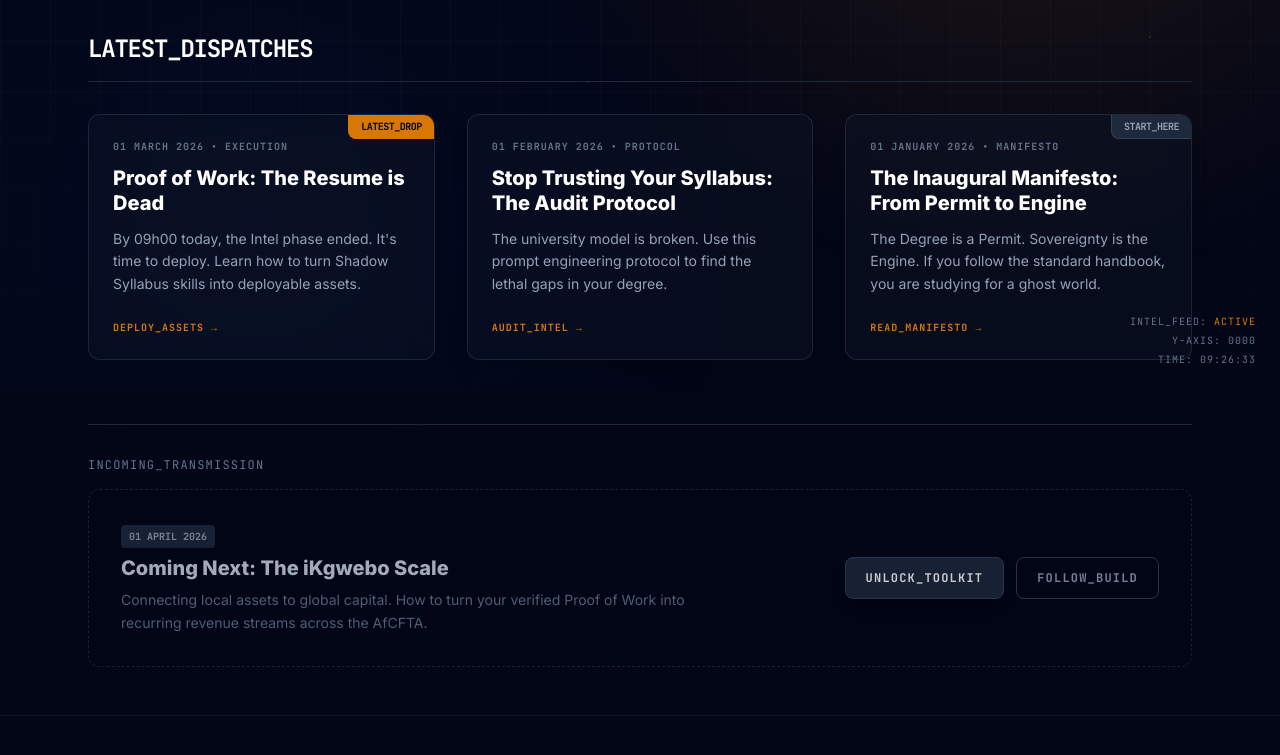
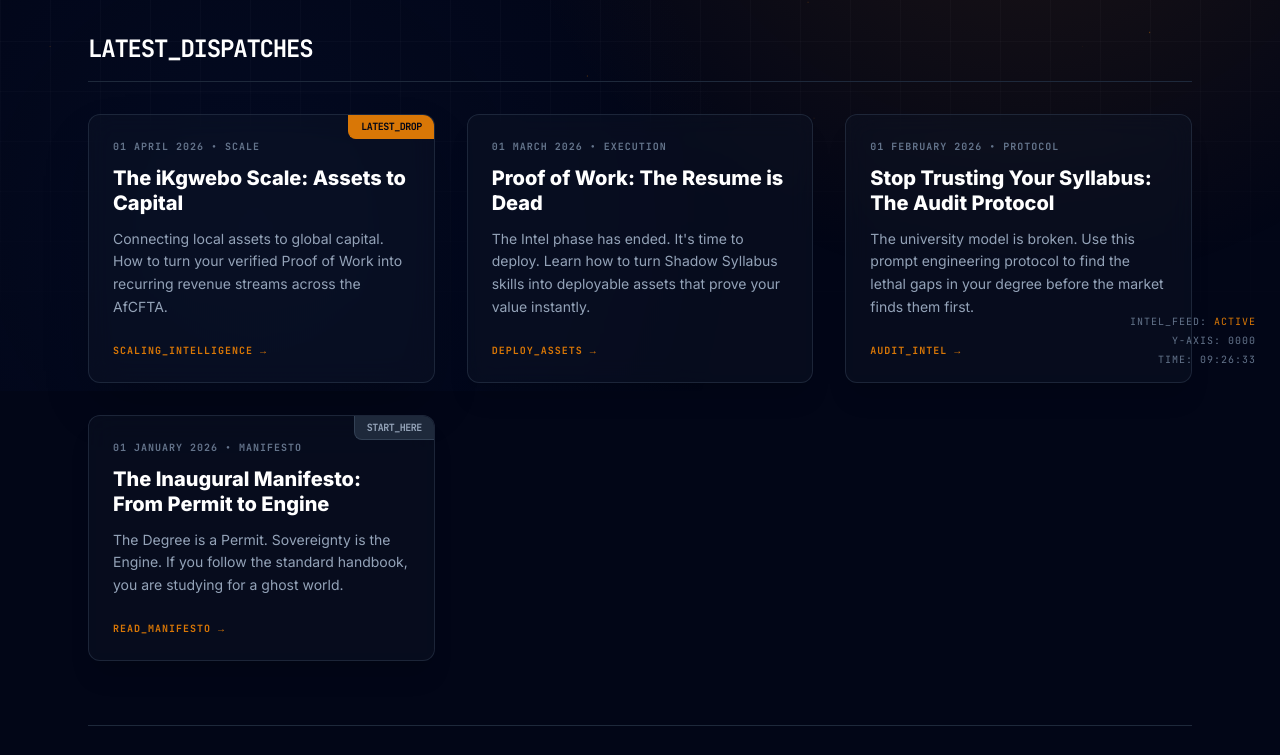
Before and after one commit to malatm1/Ithuvia, a plain HTML site: page blog/index.html in a window 1280 px wide. Shown: the part 409-1164 px from the top of the page. Drawn offline with nearby package versions, Linux system fonts and the light colour scheme.

Commit message:
Update Twitter creator and content details

```diff
--- a/blog/index.html
+++ b/blog/index.html
@@ -20,7 +20,7 @@
 
   <meta name="twitter:card" content="summary_large_image" />
   <meta name="twitter:site" content="@Ithuvia" />
-  <meta name="twitter:creator" content="@ithuvia" />
+  <meta name="twitter:creator" content="@m_a_l_a_t_j_i" />
   <meta name="twitter:title" content="Ithuvia | Inside Intel" />
   <meta name="twitter:description" content="The Resume is Dead. Build the Infrastructure. Escape the Legacy Loop." />
   <meta name="twitter:image" content="https://raw.githubusercontent.com/malatm1/Ithuvia/main/assets/social-card.png" />
@@ -167,6 +167,22 @@
         <article class="bg-slate-900/40 backdrop-blur-md rounded-xl border border-slate-700/50 p-6 hover:border-amber-600/50 transition group relative overflow-hidden shadow-2xl flex flex-col">
           <div class="absolute top-0 right-0 bg-amber-600 text-slate-950 text-[10px] font-bold px-3 py-1 rounded-bl-lg font-mono tracking-tighter border-l border-b border-amber-600 uppercase">LATEST_DROP</div>
 
+          <p class="text-[10px] font-bold text-slate-500 mb-3 uppercase tracking-widest font-mono">01 April 2026 • Scale</p>
+
+          <h3 class="text-xl font-bold text-white mb-3 group-hover:text-amber-500 transition leading-tight">
+            <a href="./april.html" class="hover:underline">The iKgwebo Scale: Assets to Capital</a>
+          </h3>
+
+          <p class="text-sm text-slate-400 mb-6 leading-relaxed flex-grow">
+            Connecting local assets to global capital. How to turn your verified Proof of Work into recurring revenue streams across the AfCFTA.
+          </p>
+
+          <a href="./april.html" class="inline-flex items-center font-bold text-amber-600 hover:text-amber-500 font-mono text-[10px] uppercase tracking-widest">
+            Scaling_Intelligence →
+          </a>
+        </article>
+
+        <article class="bg-slate-900/40 backdrop-blur-md rounded-xl border border-slate-700/50 p-6 hover:border-amber-600/50 transition group relative overflow-hidden shadow-xl flex flex-col">
           <p class="text-[10px] font-bold text-slate-500 mb-3 uppercase tracking-widest font-mono">01 March 2026 • Execution</p>
 
           <h3 class="text-xl font-bold text-white mb-3 group-hover:text-amber-500 transition leading-tight">
@@ -174,7 +190,7 @@
           </h3>
 
           <p class="text-sm text-slate-400 mb-6 leading-relaxed flex-grow">
-            By 09h00 today, the Intel phase ended. It's time to deploy. Learn how to turn Shadow Syllabus skills into deployable assets.
+            The Intel phase has ended. It's time to deploy. Learn how to turn Shadow Syllabus skills into deployable assets that prove your value instantly.
           </p>
 
           <a href="./march.html" class="inline-flex items-center font-bold text-amber-600 hover:text-amber-500 font-mono text-[10px] uppercase tracking-widest">
@@ -190,7 +206,7 @@
           </h3>
 
           <p class="text-sm text-slate-400 mb-6 leading-relaxed flex-grow">
-            The university model is broken. Use this prompt engineering protocol to find the lethal gaps in your degree.
+            The university model is broken. Use this prompt engineering protocol to find the lethal gaps in your degree before the market finds them first.
           </p>
 
           <a href="./february.html" class="inline-flex items-center font-bold text-amber-600 hover:text-amber-500 font-mono text-[10px] uppercase tracking-widest">
@@ -224,13 +240,13 @@
         <article class="bg-slate-950/40 rounded-xl border border-slate-800 p-8 border-dashed opacity-80 flex flex-col md:flex-row md:items-center md:justify-between gap-6 hover:opacity-100 transition">
           <div>
             <div class="inline-block bg-slate-800 text-slate-400 text-[10px] font-bold px-2 py-1 rounded mb-2 font-mono uppercase">
-               01 APRIL 2026
+                01 MAY 2026
             </div>
             <h3 class="text-xl font-bold text-slate-300 mb-2 leading-tight">
-              Coming Next: The iKgwebo Scale
+              Coming Next: The Sovereign Node
             </h3>
             <p class="text-slate-500 leading-relaxed text-sm max-w-xl">
-               Connecting local assets to global capital. How to turn your verified Proof of Work into recurring revenue streams across the AfCFTA.
+              The cloud is a lease; local weights are ownership. How to deploy personal intelligence infrastructure that stays under your control, 24/7.
             </p>
           </div>
 
```
